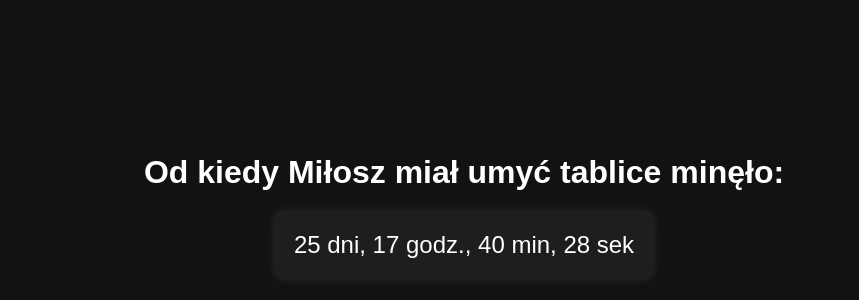
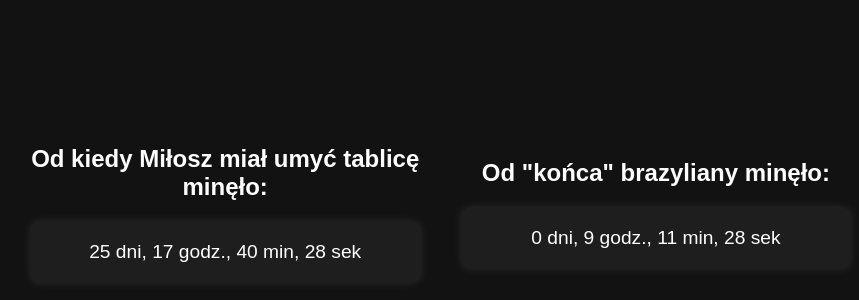
Before and after one commit to pwfor/pwfor.github.io, a plain HTML site: page index.html in a window 1280 px wide. Shown: the part 194-494 px from the top of the page, without its empty margins (176-1035 px from the left). Drawn offline with Linux system fonts and the light colour scheme.

Commit message:
Add brazyliana

```diff
--- a/index.html
+++ b/index.html
@@ -8,21 +8,32 @@
       font-family: Arial, sans-serif;
       background: #121212;
       color: #ffffff;
+      margin: 0;
+      height: 100vh;
       display: flex;
-      flex-direction: column;
       align-items: center;
       justify-content: center;
-      height: 100vh;
-      margin: 0;
+    }
+
+    .row {
+      display: flex;
+      flex-direction: row;
+      gap: 40px;
+    }
+
+    .column {
+      width: 45%;
+      text-align: center;
+      align-content: center;
     }
 
     h1 {
-      font-size: 2em;
+      font-size: 1.5em;
       margin-bottom: 20px;
     }
 
-    #timer {
-      font-size: 1.5em;
+    .timer {
+      font-size: 1.2em;
       background: #1e1e1e;
       padding: 20px;
       border-radius: 10px;
@@ -32,28 +43,43 @@
 </head>
 <body>
 
-  <h1>Od kiedy Miłosz miał umyć tablice minęło:</h1>
-  <div id="timer">Ładowanie...</div>
+  <div class="row">
+    <div class="column">
+      <h1>Od kiedy Miłosz miał umyć tablicę minęło:</h1>
+      <div id="timer-tablica" class="timer">Ładowanie...</div>
+    </div>
+
+    <div class="column">
+      <h1>Od "końca" brazyliany minęło:</h1>
+      <div id="timer-brazyliana" class="timer">Ładowanie...</div>
+    </div>
+  </div>
 
   <script>
-    // (rok, miesiąc - 0-indexed, dzień, godzina, minuta, sekunda)
-    const startDate = new Date(2025, 5, 23, 15, 44, 0);
+    const startDateTablica = new Date(2025, 5, 23, 15, 44, 0);
+    const startDateBrazyliana = new Date(2025, 6, 19, 0, 13, 0);
 
-    function updateTimer() {
-      const now = new Date();
-      const diff = now - startDate;
-
+    function formatTime(diff) {
       const seconds = Math.floor(diff / 1000) % 60;
       const minutes = Math.floor(diff / (1000 * 60)) % 60;
       const hours = Math.floor(diff / (1000 * 60 * 60)) % 24;
       const days = Math.floor(diff / (1000 * 60 * 60 * 24));
 
-      document.getElementById("timer").textContent =
-        `${days} dni, ${hours} godz., ${minutes} min, ${seconds} sek`;
+      return `${days} dni, ${hours} godz., ${minutes} min, ${seconds} sek`;
     }
 
-    updateTimer();
-    setInterval(updateTimer, 1000);
+    function updateTimers() {
+      const now = new Date();
+
+      const diffTablica = now - startDateTablica;
+      const diffBrazyliana = now - startDateBrazyliana;
+
+      document.getElementById("timer-tablica").textContent = formatTime(diffTablica);
+      document.getElementById("timer-brazyliana").textContent = formatTime(diffBrazyliana);
+    }
+
+    updateTimers();
+    setInterval(updateTimers, 1000);
   </script>
 
 </body>
```
